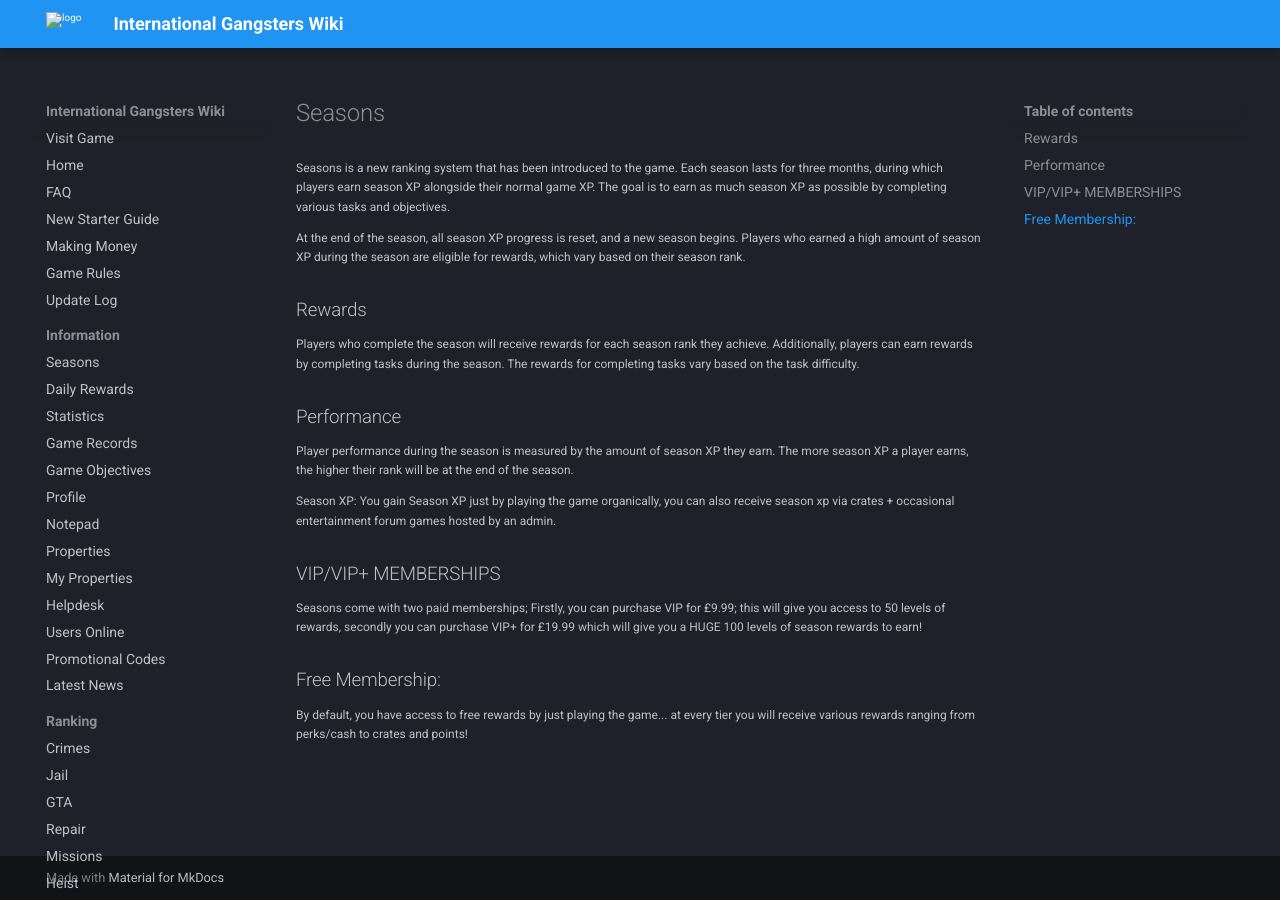
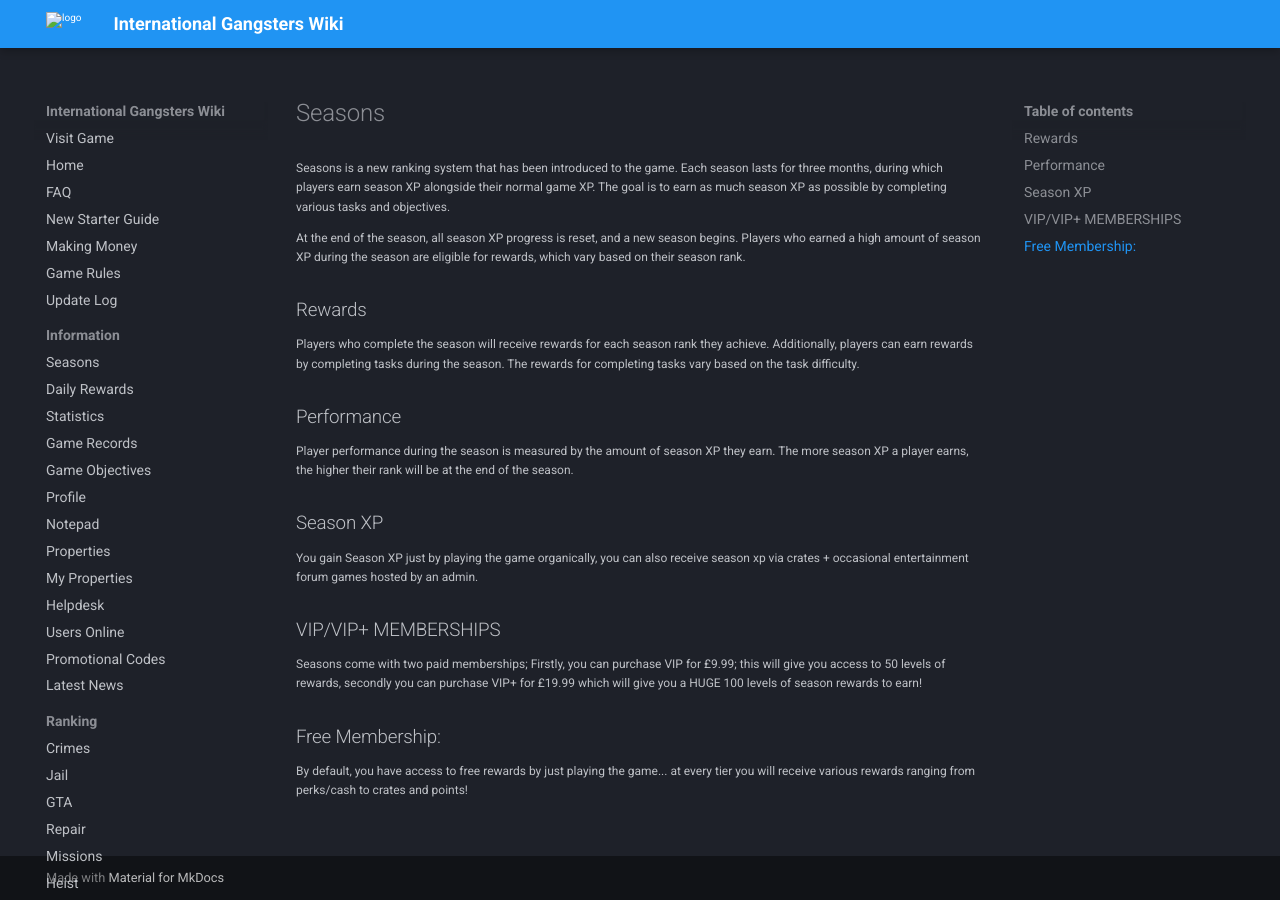
Before and after one commit to InternationalGangsters/wiki, an MkDocs documentation site: the page built from docs/information/seasons.md, in a window 1280 px wide. Built offline with MkDocs 1.6.1 and Material for MkDocs 9.7.7, drawn with Linux system fonts in a browser that asks for light colours; comment, search, counter and statistics services are not loaded.

Commit message:
Update seasons.md

```diff
--- a/docs/information/seasons.md
+++ b/docs/information/seasons.md
@@ -10,9 +10,8 @@ Players who complete the season will receive rewards for each season rank they a
 ## Performance
 Player performance during the season is measured by the amount of season XP they earn. The more season XP a player earns, the higher their rank will be at the end of the season.
 
-Season XP:
+## Season XP
 You gain Season XP just by playing the game organically, you can also receive season xp via crates + occasional entertainment forum games hosted by an admin.
-
 
 ## VIP/VIP+ MEMBERSHIPS
 Seasons come with two paid memberships; Firstly, you can purchase VIP for £9.99; this will give you access to 50 levels of rewards, secondly you can purchase VIP+ for £19.99 which will give you a HUGE 100 levels of season rewards to earn!
```
